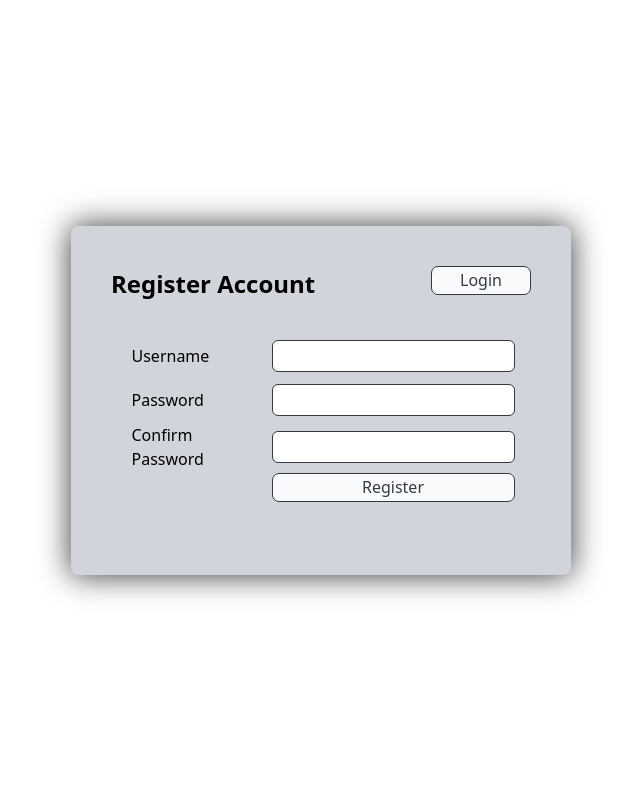
After one commit to vianneynara/Todo-App-CI, a CodeIgniter 4 app: the page made by app/Views/register_page.php in a window 1280 px wide. The commit adds this page. Shown: the whole page, without its empty margins (319-959 px from the left). Run offline with PHP 8.4 and a stand-in for CodeIgniter, Linux system fonts and the light colour scheme; the template is opened without the code that fills it, so the values that code supplies are empty; some libraries are stand-ins or nearby versions.

```diff
--- /dev/null
+++ b/app/Views/register_page.php
@@ -0,0 +1,68 @@
+<!DOCTYPE html>
+<html lang="en">
+
+<head>
+    <meta charset="UTF-8">
+    <meta name="viewport" content="width=, initial-scale=1.0">
+    <link rel="stylesheet" href="<?= base_url('css/output.css') ?>">
+    <link rel="stylesheet" href="<?= base_url('css/custom.css') ?>">
+    <title>Register Account | Todo App</title>
+</head>
+
+<body>
+    <div class="flex justify-center items-center h-screen">
+        <div class="bg-gray-300 rounded-lg flex flex-col p-10 w-[500px] shadow-centered">
+            <div class="flex justify-between">
+                <h1>Register Account</h1>
+                <a href="/login-page" class="btn h-fit" style="width:100px">Login</a>
+            </div>
+            <div class="flex justify-center my-8">
+                <form action="/register" method="post">
+                    <?= csrf_field() ?>
+                    <table>
+                        <tr>
+                            <td class="w-[140px]">
+                                <label for="username">Username</label>
+                            </td>
+                            <td><input type="text" id="username" name="username" required></td>
+                        </tr>
+                        <tr>
+                            <td>
+                                <label for="password">Password</label>
+                            </td>
+                            <td><input type="password" id="password" name="password" required></td>
+                        </tr>
+                        <tr>
+                            <td>
+                                <label for="confirm_password">Confirm Password</label>
+                            </td>
+                            <td><input type="password" id="confirm_password" name="confirm_password" required></td>
+                        </tr>
+                        <tr>
+                            <td></td>
+                            <td><button type="submit" class="btn-submit w-full">Register</button></td>
+                        </tr>
+                    </table>
+                </form>
+            </div>
+        </div>
+    </div>
+</body>
+
+<script>
+    const password = document.getElementById('password');
+    const confirm_password = document.getElementById('confirm_password');
+
+    function validatePassword() {
+        if (password.value !== confirm_password.value) {
+            confirm_password.setCustomValidity('Passwords do not match');
+        } else {
+            confirm_password.setCustomValidity('');
+        }
+    }
+
+    password.onchange = validatePassword;
+    confirm_password.onkeyup = validatePassword;
+</script>
+
+</html>
--- a/public/css/custom.css
+++ b/public/css/custom.css
@@ -3,7 +3,14 @@
     --secondary-blue: #64afff;
 }
 
-th, td {
+h1 {
+    font-size: 1.5rem;
+    font-weight: bold;
+    margin: 0;
+}
+
+th,
+td {
     padding-left: 5px;
     margin-bottom: 3px;
 }
@@ -18,6 +25,7 @@ td>a {
     background-color: hsl(210, 17%, 98%);
     color: #343a40;
     border: 1px solid #343a40;
+    text-align: center;
     border-radius: 7px;
     padding: 1px 4px 2px 4px;
     transition: 100ms linear;
@@ -34,6 +42,20 @@ td>a {
 
 .btn-submit:hover {
     background-color: rgb(164, 255, 164);
+}
+
+.shadow-centered {
+    box-shadow: 0px 0px 31px 1px rgba(0, 0, 0, 0.75);
+}
+
+input[id="username"],
+input[type="password"] {
+    width: 100%;
+    height: 2rem;
+    padding: 5px;
+    margin: 5px 0;
+    border: 1px solid #343a40;
+    border-radius: 6px;
 }
 
 dialog {
--- a/public/css/output.css
+++ b/public/css/output.css
@@ -630,6 +630,11 @@ video {
   margin-right: auto;
 }
 
+.my-8 {
+  margin-top: 2rem;
+  margin-bottom: 2rem;
+}
+
 .mb-10 {
   margin-bottom: 2.5rem;
 }
@@ -667,16 +672,21 @@ video {
   height: 1.5rem;
 }
 
+.h-fit {
+  height: -moz-fit-content;
+  height: fit-content;
+}
+
 .h-screen {
   height: 100vh;
 }
 
-.h-full {
-  height: 100%;
+.w-16 {
+  width: 4rem;
 }
 
-.w-16 {
-  width: 4rem;
+.w-\[140px\] {
+  width: 140px;
 }
 
 .w-\[450px\] {
@@ -695,12 +705,20 @@ video {
   flex-grow: 1;
 }
 
+.flex-row {
+  flex-direction: row;
+}
+
 .flex-col {
   flex-direction: column;
 }
 
 .items-center {
   align-items: center;
+}
+
+.justify-center {
+  justify-content: center;
 }
 
 .justify-between {
@@ -751,6 +769,11 @@ video {
   background-color: rgb(229 231 235 / var(--tw-bg-opacity));
 }
 
+.bg-gray-300 {
+  --tw-bg-opacity: 1;
+  background-color: rgb(209 213 219 / var(--tw-bg-opacity));
+}
+
 .bg-green-200 {
   --tw-bg-opacity: 1;
   background-color: rgb(187 247 208 / var(--tw-bg-opacity));
@@ -769,6 +792,10 @@ video {
 .bg-white {
   --tw-bg-opacity: 1;
   background-color: rgb(255 255 255 / var(--tw-bg-opacity));
+}
+
+.p-10 {
+  padding: 2.5rem;
 }
 
 .p-2 {
@@ -792,6 +819,23 @@ video {
   font-weight: 800;
 }
 
+.shadow {
+  --tw-shadow: 0 1px 3px 0 rgb(0 0 0 / 0.1), 0 1px 2px -1px rgb(0 0 0 / 0.1);
+  --tw-shadow-colored: 0 1px 3px 0 var(--tw-shadow-color), 0 1px 2px -1px var(--tw-shadow-color);
+  box-shadow: var(--tw-ring-offset-shadow, 0 0 #0000), var(--tw-ring-shadow, 0 0 #0000), var(--tw-shadow);
+}
+
+.shadow-md {
+  --tw-shadow: 0 4px 6px -1px rgb(0 0 0 / 0.1), 0 2px 4px -2px rgb(0 0 0 / 0.1);
+  --tw-shadow-colored: 0 4px 6px -1px var(--tw-shadow-color), 0 2px 4px -2px var(--tw-shadow-color);
+  box-shadow: var(--tw-ring-offset-shadow, 0 0 #0000), var(--tw-ring-shadow, 0 0 #0000), var(--tw-shadow);
+}
+
+.shadow-black {
+  --tw-shadow-color: #000;
+  --tw-shadow: var(--tw-shadow-colored);
+}
+
 .blur {
   --tw-blur: blur(8px);
   filter: var(--tw-blur) var(--tw-brightness) var(--tw-contrast) var(--tw-grayscale) var(--tw-hue-rotate) var(--tw-invert) var(--tw-saturate) var(--tw-sepia) var(--tw-drop-shadow);
```
Also changed, not shown: app/Views/login_page.php (added, +46 -0 lines).
